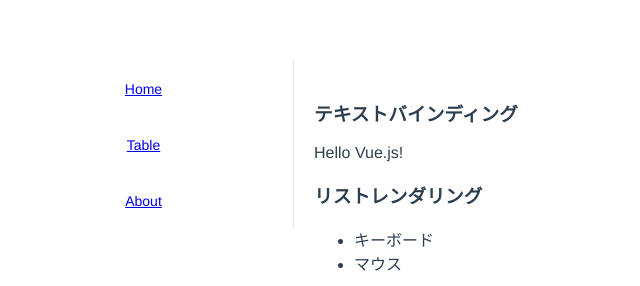
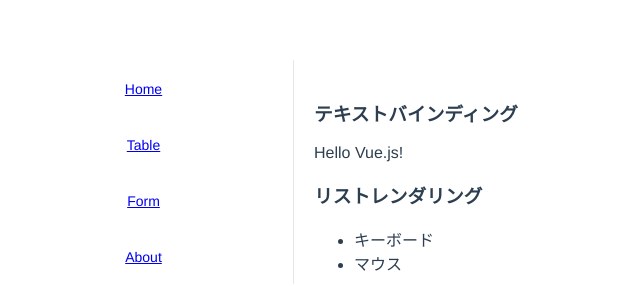
Before and after one commit to ytabuchi/vue-api-client, a Vue app in the folder vue-lab/: page / in a window 1280 px wide. Shown: the top 286 px of the page, without its empty margins (14-654 px from the left). Built offline with nearby package versions, Linux system fonts and the light colour scheme.

Commit message:
Lab 4 - Exercise 1
Add `Form.vue`

```diff
--- a/vue-lab/src/App.vue
+++ b/vue-lab/src/App.vue
@@ -8,6 +8,9 @@
           </el-menu-item>
           <el-menu-item>
             <router-link to="/table">Table</router-link>
+          </el-menu-item>
+          <el-menu-item>
+            <router-link to="/form">Form</router-link>
           </el-menu-item>
           <el-menu-item>
             <router-link to="/about">About</router-link>
--- a/vue-lab/src/router/index.ts
+++ b/vue-lab/src/router/index.ts
@@ -3,6 +3,7 @@ import VueRouter from 'vue-router'
 import Home from '../views/Home.vue'
 // 1. importに以下を追加します
 import Table from '../views/Table.vue';
+import Form from '../views/Form.vue';
 
 Vue.use(VueRouter)
 
@@ -12,11 +13,15 @@ const routes = [
     name: 'home',
     component: Home
   },
-  // 2. routesに以下を追加します
   {
     path: '/table',
     name: 'table',
     component: Table
+  },
+  {
+    path: '/form',
+    name: 'form',
+    component: Form
   },
   {
     path: '/about',
```
Also changed, not shown: vue-lab/src/views/Form.vue (added).
